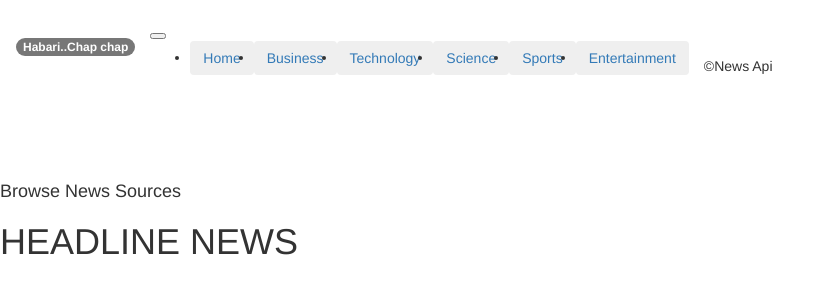
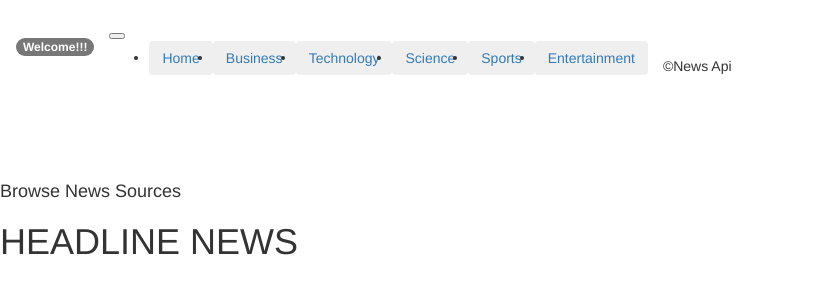
Before and after one commit to chimolirgb/News-API, a Flask app: template app/templates/index.html in a window 1280 px wide. Shown: the top 300 px of the page, without its empty margins (0-834 px from the left). Run offline with Flask 2, Linux system fonts and the light colour scheme; the template is opened without the code that fills it, so the values that code supplies are empty; some libraries are stand-ins or nearby versions.

Commit message:
modified files

```diff
--- a/app/templates/navbar.html
+++ b/app/templates/navbar.html
@@ -1,7 +1,7 @@
 <div class="">
 
     <nav class="navbar navbar-expand-lg navbar-dark bg-dark fixed-top">
-    <h3> <a class="navbar-brand" href="/"><span class="badge badge-success">Habari..Chap chap</span></a></h3>
+    <h3> <a class="navbar-brand" href="/"><span class="badge badge-success">Welcome!!!</span></a></h3>
       <button class="navbar-toggler" type="button" data-toggle="collapse" data-target="#navbarText" aria-controls="navbarText" aria-expanded="false" aria-label="Toggle navigation">
       <span class="navbar-toggler-icon"></span>
     </button>
```
